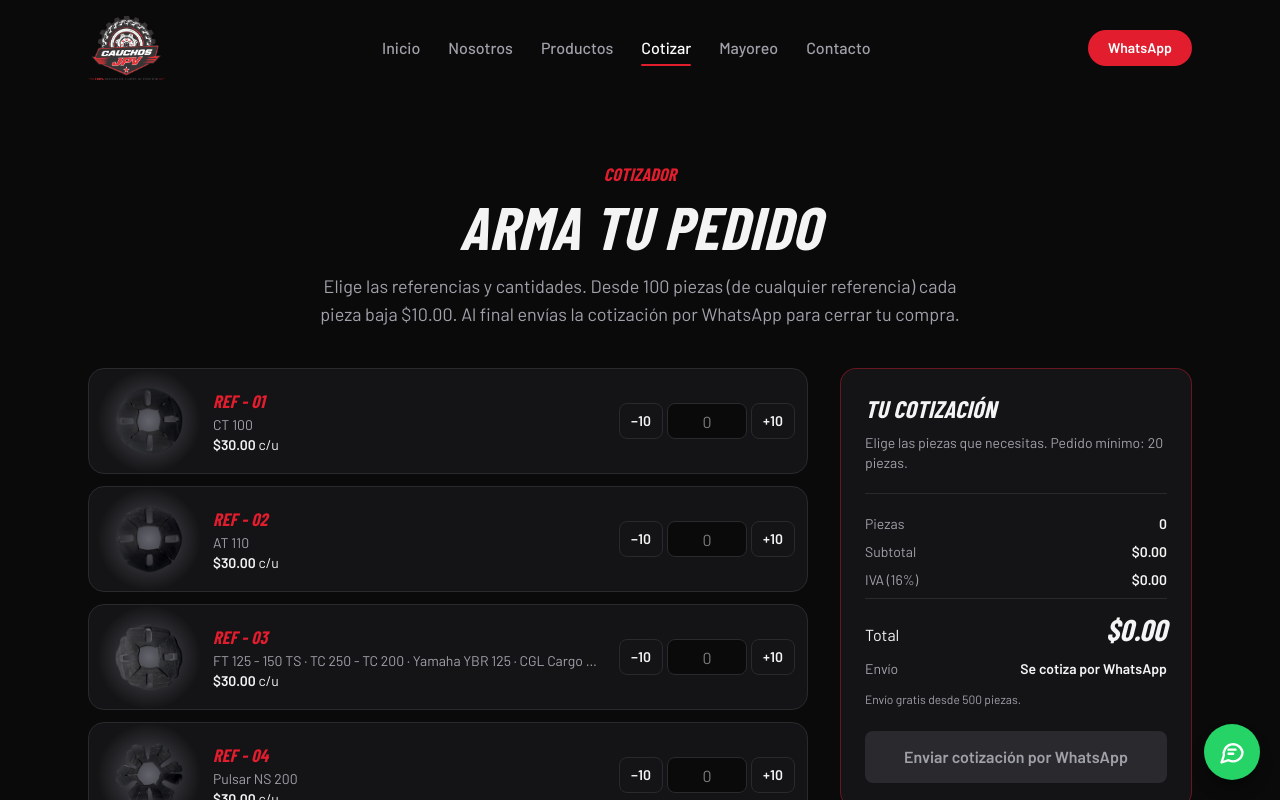
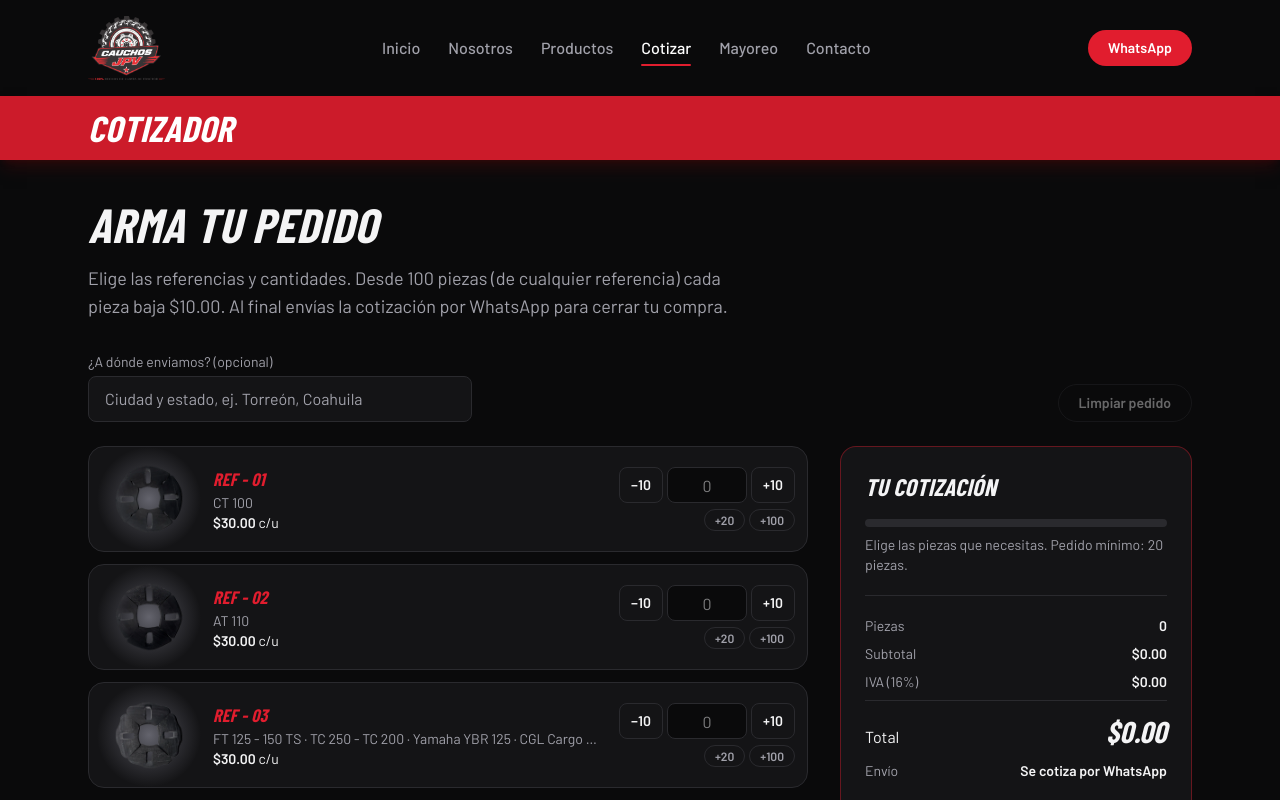
Before and after one commit to pipevidales/cauchos-JPV, a React (Vite) app: page /cotizar in a window 1280 px wide. Shown: the top 800 px of the page. Built offline with nearby package versions, Linux system fonts and the light colour scheme; a web font is replaced by a local one.

Commit message:
Mejora sección cot

```diff
--- a/src/App.tsx
+++ b/src/App.tsx
@@ -30,7 +30,8 @@ function App() {
         <Footer />
       </div>
 
-      <WhatsAppFloat />
+      {/* En /cotizar no se muestra: ahí ya hay un botón de WhatsApp fijo con el pedido */}
+      {pathname !== "/cotizar" && <WhatsAppFloat />}
     </>
   )
 }
--- a/src/paginas/Cotizar.tsx
+++ b/src/paginas/Cotizar.tsx
@@ -1,49 +1,139 @@
-import { useState } from "react"
+import { useEffect, useState } from "react"
 import { useSearchParams } from "react-router"
 import GomaImage from "../componentes/GomaImage"
-import SectionHeading from "../componentes/SectionHeading"
+import Reveal from "../componentes/Reveal"
+import SectionBand from "../componentes/SectionBand"
 import { business, whatsappLink } from "../data/business"
 import { products } from "../data/products"
-import { calcularCotizacion, construirMensaje, formatMXN, type Quantities } from "../utils/cotizacion"
+import {
+  calcularCotizacion,
+  construirMensaje,
+  formatMXN,
+  siguienteMeta,
+  type Quantities,
+} from "../utils/cotizacion"
+
+const STORAGE_KEY = "cauchos-jpv-pedido"
+
+// Lee el pedido guardado en el navegador, aceptando solo referencias y cantidades válidas
+function loadSaved(): { quantities: Quantities; city: string } {
+  try {
+    const raw = localStorage.getItem(STORAGE_KEY)
+    if (raw) {
+      const data = JSON.parse(raw)
+      const quantities: Quantities = {}
+      for (const p of products) {
+        const n = Number(data?.quantities?.[p.ref])
+        if (Number.isFinite(n) && n > 0) quantities[p.ref] = Math.min(99999, Math.floor(n))
+      }
+      return { quantities, city: typeof data?.city === "string" ? data.city.slice(0, 60) : "" }
+    }
+  } catch {
+    // si el navegador no permite guardar o el dato está dañado, se empieza con el pedido vacío
+  }
+  return { quantities: {}, city: "" }
+}
+
+// Botón de enviar: activo solo cuando el pedido llega al mínimo
+function SendButton({ enabled, href, label, compact = false }: { enabled: boolean; href: string; label: string; compact?: boolean }) {
+  const size = compact ? "px-4 py-2.5 text-sm" : "w-full px-5 py-3.5"
+
+  if (!enabled) {
+    return (
+      <button type="button" disabled className={`cursor-not-allowed rounded-lg bg-line font-semibold text-muted ${size}`}>
+        {label}
+      </button>
+    )
+  }
+  return (
+    <a
+      href={href}
+      target="_blank"
+      rel="noopener noreferrer"
+      className={`block rounded-lg bg-brand text-center font-semibold text-white shadow-lg shadow-red-900/30 transition duration-200 hover:scale-[1.02] active:scale-95 ${size}`}
+    >
+      {label}
+    </a>
+  )
+}
 
 function Cotizar() {
   // Si llegas desde /cotizar?ref=03, esa referencia arranca con el pedido mínimo
   const [params] = useSearchParams()
   const refInicial = params.get("ref")
 
-  const [quantities, setQuantities] = useState<Quantities>(() =>
-    refInicial && products.some((p) => p.ref === refInicial) ? { [refInicial]: business.minOrder } : {},
-  )
+  const [quantities, setQuantities] = useState<Quantities>(() => {
+    const saved = loadSaved().quantities
+    if (refInicial && products.some((p) => p.ref === refInicial) && !saved[refInicial]) {
+      return { ...saved, [refInicial]: business.minOrder }
+    }
+    return saved
+  })
+  const [city, setCity] = useState(() => loadSaved().city)
+
+  // Guarda el pedido para que no se pierda al recargar o volver más tarde
+  useEffect(() => {
+    try {
+      localStorage.setItem(STORAGE_KEY, JSON.stringify({ quantities, city }))
+    } catch {
+      // sin guardado: la cotización sigue funcionando normal
+    }
+  }, [quantities, city])
 
   const quote = calcularCotizacion(quantities)
+  const meta = siguienteMeta(quote.totalPieces)
+  const progress = Math.min(100, Math.round((quote.totalPieces / meta.goal) * 100))
+  const whatsapp = whatsappLink(construirMensaje(quote, city))
+  const ivaPct = Math.round(business.ivaRate * 100)
 
   // Limpia lo que escribe el cliente: solo enteros entre 0 y 99,999
   const setQty = (ref: string, value: number) =>
     setQuantities((prev) => ({ ...prev, [ref]: Math.min(99999, Math.max(0, Math.floor(value) || 0)) }))
 
-  let estado: string
-  if (quote.totalPieces === 0) {
-    estado = `Elige las piezas que necesitas. Pedido mínimo: ${business.minOrder} piezas.`
-  } else if (!quote.canSend) {
-    estado = `Te faltan ${quote.missingForMin} piezas para el pedido mínimo (${business.minOrder}).`
-  } else if (!quote.isWholesale) {
-    estado = `Agrega ${quote.missingForWholesale} piezas más y cada una baja ${formatMXN(business.wholesaleDiscount)}.`
-  } else {
-    estado = "¡Precio de mayoreo aplicado!"
-  }
-
-  const ivaPct = Math.round(business.ivaRate * 100)
+  const estado =
+    quote.totalPieces === 0
+      ? `Elige las piezas que necesitas. Pedido mínimo: ${business.minOrder} piezas.`
+      : meta.text
 
   return (
-    <main className="mx-auto max-w-6xl px-6 py-16">
-      <SectionHeading eyebrow="Cotizador" title="Arma tu pedido" />
-      <p className="mx-auto mt-4 max-w-2xl text-center text-lg text-muted">
-        Elige las referencias y cantidades. Desde {business.wholesaleFrom} piezas (de cualquier referencia) cada pieza
-        baja {formatMXN(business.wholesaleDiscount)}. Al final envías la cotización por WhatsApp para cerrar tu compra.
+    <main>
+      {/* Barra roja a todo el ancho, igual que en el resto de la página */}
+      <SectionBand>Cotizador</SectionBand>
+
+      <div className="mx-auto max-w-6xl px-6 pb-16 pt-10">
+        <Reveal>
+          <h3 className="heading-display text-3xl leading-none md:text-5xl">Arma tu pedido</h3>
+        </Reveal>
+        <p className="mt-4 max-w-2xl text-lg text-muted">
+          Elige las referencias y cantidades. Desde {business.wholesaleFrom} piezas (de cualquier referencia) cada
+          pieza baja {formatMXN(business.wholesaleDiscount)}. Al final envías la cotización por WhatsApp para cerrar
+          tu compra.
         </p>
 
-      <div className="mt-10 grid gap-8 lg:grid-cols-[1fr_22rem]">
+        {/* Destino (opcional) y limpiar pedido */}
+        <div className="mt-8 flex flex-wrap items-end justify-between gap-4">
+          <label className="block w-full max-w-sm">
+            <span className="mb-1 block text-sm text-muted">¿A dónde enviamos? (opcional)</span>
+            <input
+              type="text"
+              value={city}
+              maxLength={60}
+              onChange={(e) => setCity(e.target.value)}
+              placeholder="Ciudad y estado, ej. Torreón, Coahuila"
+              className="w-full rounded-lg border border-line bg-surface px-4 py-2.5 placeholder:text-muted focus:border-brand focus:outline-none"
+            />
+          </label>
+          <button
+            type="button"
+            onClick={() => setQuantities({})}
+            disabled={quote.totalPieces === 0}
+            className="cursor-pointer rounded-full border border-line px-5 py-2 text-sm font-semibold transition hover:border-brand disabled:cursor-not-allowed disabled:opacity-40 disabled:hover:border-line"
+          >
+            Limpiar pedido
+          </button>
+        </div>
 
+        <div className="mt-6 grid gap-8 lg:grid-cols-[1fr_22rem]">
           {/* Lista de referencias */}
           <ul className="space-y-3">
             {products.map((p) => {
@@ -55,7 +145,12 @@ function Cotizar() {
                     qty > 0 ? "border-brand/60" : "border-line"
                   }`}
                 >
-                <GomaImage src={p.image} alt={`Goma de impacto REF-${p.ref}`} className="mx-2 h-20 w-20 shrink-0" orb="-inset-3" />
+                  <GomaImage
+                    src={p.image}
+                    alt={`Goma de impacto REF-${p.ref}`}
+                    className="mx-2 h-20 w-20 shrink-0"
+                    orb="-inset-3"
+                  />
 
                   <div className="min-w-0 flex-1 basis-40">
                     <p className="heading-display text-lg text-brand">REF - {p.ref}</p>
@@ -63,13 +158,16 @@ function Cotizar() {
                       {p.models.join(" · ")}
                     </p>
                     <p className="text-sm">
-                    {quote.isWholesale && <span className="mr-2 text-muted line-through">{formatMXN(p.price)}</span>}
+                      {quote.isWholesale && (
+                        <span className="mr-2 text-muted line-through">{formatMXN(p.price)}</span>
+                      )}
                       <span className="font-semibold">{formatMXN(p.price - quote.discount)}</span> c/u
                     </p>
                   </div>
 
-                {/* Cantidad: botones de ±10 y campo para escribir cualquier número */}
-                <div className="ml-auto flex items-center gap-1">
+                  <div className="ml-auto flex flex-col items-end gap-1.5">
+                    {/* Cantidad: ±10 y campo para escribir cualquier número */}
+                    <div className="flex items-center gap-1">
                       <button
                         type="button"
                         onClick={() => setQty(p.ref, qty - 10)}
@@ -97,6 +195,22 @@ function Cotizar() {
                         +10
                       </button>
                     </div>
+
+                    {/* Atajos para pedidos grandes */}
+                    <div className="flex gap-1 text-xs">
+                      {[20, 100].map((n) => (
+                        <button
+                          key={n}
+                          type="button"
+                          onClick={() => setQty(p.ref, qty + n)}
+                          aria-label={`Agregar ${n} piezas de REF-${p.ref}`}
+                          className="cursor-pointer rounded-full border border-line px-2.5 py-0.5 font-semibold text-muted transition hover:border-brand hover:text-white active:scale-95"
+                        >
+                          +{n}
+                        </button>
+                      ))}
+                    </div>
+                  </div>
                 </li>
               )
             })}
@@ -105,6 +219,18 @@ function Cotizar() {
           {/* Resumen */}
           <aside className="h-fit rounded-2xl border border-brand/40 bg-surface p-6 lg:sticky lg:top-24">
             <h2 className="heading-display text-2xl">Tu cotización</h2>
+
+            {/* Barra de progreso hacia el siguiente beneficio */}
+            <div
+              className="mt-4 h-2 overflow-hidden rounded-full bg-line"
+              role="progressbar"
+              aria-label="Avance hacia el siguiente beneficio"
+              aria-valuemin={0}
+              aria-valuemax={100}
+              aria-valuenow={progress}
+            >
+              <div className="h-full rounded-full bg-brand transition-[width] duration-500" style={{ width: `${progress}%` }} />
+            </div>
             <p className="mt-2 text-sm text-muted" aria-live="polite">
               {estado}
             </p>
@@ -132,31 +258,33 @@ function Cotizar() {
                   {quote.freeShipping ? "Gratis" : "Se cotiza por WhatsApp"}
                 </dd>
               </div>
+              {city.trim() && (
+                <div className="flex justify-between gap-4">
+                  <dt className="text-muted">Destino</dt>
+                  <dd className="text-right font-semibold">{city.trim()}</dd>
+                </div>
+              )}
             </dl>
 
-          {!quote.freeShipping && (
-            <p className="mt-3 text-xs text-muted">Envío gratis desde {business.freeShippingFrom} piezas.</p>
-          )}
+            <div className="mt-6">
+              <SendButton enabled={quote.canSend} href={whatsapp} label="Enviar cotización por WhatsApp" />
+            </div>
+          </aside>
+        </div>
+      </div>
 
-          {quote.canSend ? (
-            <a
-              href={whatsappLink(construirMensaje(quote))}
-              target="_blank"
-              rel="noopener noreferrer"
-              className="mt-6 block rounded-lg bg-brand px-5 py-3.5 text-center font-semibold text-white shadow-lg shadow-red-900/30 transition duration-200 hover:scale-[1.02] active:scale-95"
-            >
-              Enviar cotización por WhatsApp
-            </a>
-          ) : (
-            <button
-              type="button"
-              disabled
-              className="mt-6 block w-full cursor-not-allowed rounded-lg bg-line px-5 py-3.5 font-semibold text-muted"
-            >
-              Enviar cotización por WhatsApp
-            </button>
-          )}
-        </aside>
+      {/* Barra fija en celular: el total y el botón siempre a la vista mientras recorres la lista */}
+      <div className="sticky bottom-0 z-30 border-t border-line bg-bg/95 pb-[env(safe-area-inset-bottom)] backdrop-blur-md lg:hidden">
+        <div className="h-1 bg-line">
+          <div className="h-full bg-brand transition-[width] duration-500" style={{ width: `${progress}%` }} />
+        </div>
+        <div className="flex items-center justify-between gap-3 px-4 py-3">
+          <div>
+            <p className="text-xs text-muted">{quote.totalPieces} piezas · total con IVA</p>
+            <p className="heading-display text-2xl leading-none">{formatMXN(quote.total)}</p>
+          </div>
+          <SendButton compact enabled={quote.canSend} href={whatsapp} label="Enviar por WhatsApp" />
+        </div>
       </div>
     </main>
   )
--- a/src/paginas/Inicio.tsx
+++ b/src/paginas/Inicio.tsx
@@ -2,7 +2,6 @@ import Hero from "../secciones/Hero"
 import Nosotros from "../secciones/Nosotros"
 import ComoComprar from "../secciones/ComoComprar"
 import Mayoreo from "../secciones/Mayoreo"
-import Preguntas from "../secciones/Preguntas"
 import Contacto from "../secciones/Contacto"
 
 // Página de inicio: todas las secciones en un solo scroll
@@ -13,7 +12,6 @@ function Inicio() {
       <Nosotros />
       <ComoComprar />
       <Mayoreo />
-      <Preguntas />
       <Contacto />
     </main>
   )
--- a/src/secciones/Hero.tsx
+++ b/src/secciones/Hero.tsx
@@ -60,7 +60,7 @@ function Hero() {
             <svg viewBox="0 0 24 24" className="h-3.5 w-3.5" fill="currentColor" aria-hidden="true">
               <path d="M7 4l13 8-13 8z" />
             </svg>
-            Mas sobre nosotros
+            Más sobre nosotros
           </Link>
         </Reveal>
       </div>
--- a/src/utils/cotizacion.ts
+++ b/src/utils/cotizacion.ts
@@ -48,7 +48,7 @@ export function calcularCotizacion(quantities: Quantities) {
 export type Quote = ReturnType<typeof calcularCotizacion>
 
 // Texto que se envía por WhatsApp a la empresa
-export function construirMensaje(quote: Quote) {
+export function construirMensaje(quote: Quote, destino = "") {
   const detalle = quote.lines.map(
     ({ product, qty, unitPrice, amount }) =>
       `• REF-${product.ref} (${product.models[0]}) x ${qty} pzas · ${formatMXN(unitPrice)} c/u = ${formatMXN(amount)}`,
@@ -64,5 +64,25 @@ export function construirMensaje(quote: Quote) {
     `IVA (${Math.round(business.ivaRate * 100)}%): ${formatMXN(quote.iva)}`,
     `Total: ${formatMXN(quote.total)}`,
     `Envío: ${quote.freeShipping ? "gratis" : "por cotizar"}`,
+    ...(destino.trim() ? [`Destino: ${destino.trim()}`] : []),
   ].join("\n")
 }
+
+// Próxima meta del pedido (mínimo → mayoreo → envío gratis), para la barra de progreso
+export function siguienteMeta(totalPieces: number) {
+  const { minOrder, wholesaleFrom, freeShippingFrom, wholesaleDiscount } = business
+
+  if (totalPieces < minOrder) {
+    return { goal: minOrder, text: `Pedido mínimo: ${totalPieces} de ${minOrder} piezas` }
+  }
+  if (totalPieces < wholesaleFrom) {
+    return {
+      goal: wholesaleFrom,
+      text: `Faltan ${wholesaleFrom - totalPieces} piezas para mayoreo (${formatMXN(wholesaleDiscount)} menos por pieza)`,
+    }
+  }
+  if (totalPieces < freeShippingFrom) {
+    return { goal: freeShippingFrom, text: `Faltan ${freeShippingFrom - totalPieces} piezas para envío gratis` }
+  }
+  return { goal: freeShippingFrom, text: "¡Tienes precio de mayoreo y envío gratis!" }
+}
```
Also changed, not shown: src/paginas/Productos.tsx (+11 -3 lines), src/secciones/Contacto.tsx (+9 -5 lines), src/secciones/Preguntas.tsx (deleted, +0 -64 lines). Lines whose indentation alone changed are shown as unchanged.
